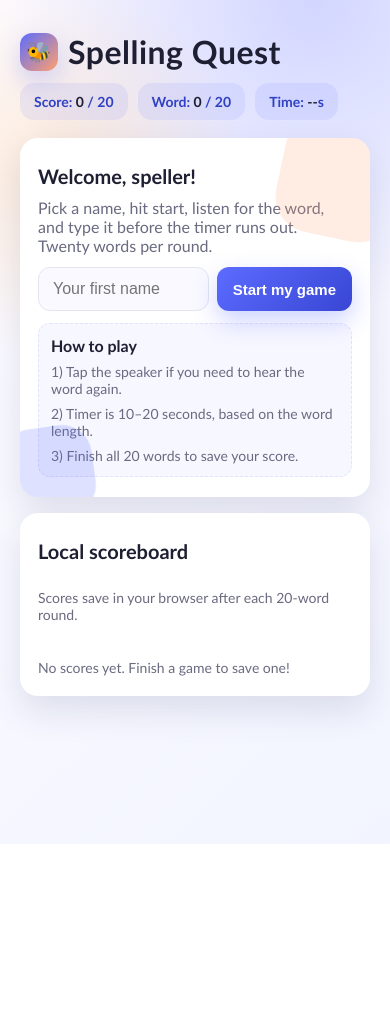
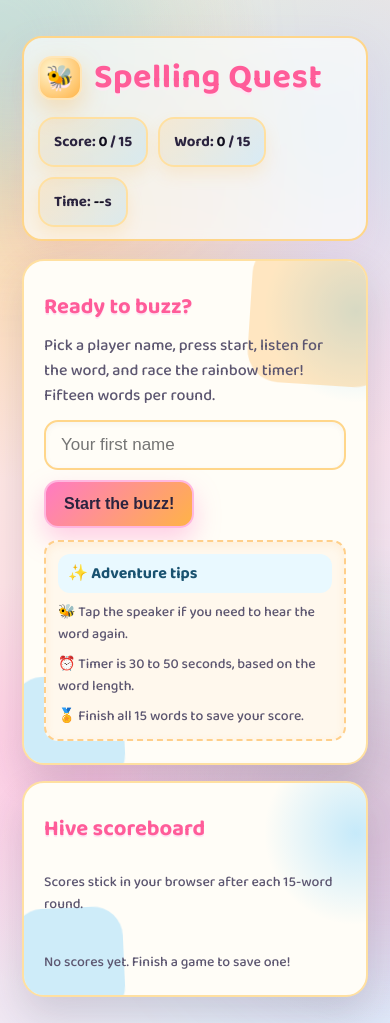
Before and after one commit to mangini/spelling-bee-app, a plain HTML site: page index.html in a window 390 px wide. Shown: the top 1023 px of the page. Before the commit the page ends 844 px from the top, so only its background shows below. Drawn offline with Linux system fonts and the light colour scheme.

Commit message:
change words, timeout, and a lot of other stuff

```diff
--- a/index.html
+++ b/index.html
@@ -1,35 +1,80 @@
 <!DOCTYPE html>
 <html lang="en">
+
 <head>
   <meta charset="UTF-8">
   <meta name="viewport" content="width=device-width, initial-scale=1.0">
   <title>Spelling Quest</title>
   <style>
+    @import url('https://fonts.googleapis.com/css2?family=Baloo+2:wght@500;600;700&family=Fredoka:wght@500;600&display=swap');
+
     :root {
-      --bg: #f7f3ff;
-      --card: #ffffff;
-      --accent: #5c6cff;
-      --accent-2: #ff9f6e;
-      --text: #1f1f33;
-      --muted: #6a6a80;
-      --success: #1bbf72;
-      --danger: #ff4f5e;
+      --bg-1: #fff4d8;
+      --bg-2: #ffe1ec;
+      --bg-3: #d8f3ff;
+      --card: #fffdf7;
+      --accent: #ff7ac3;
+      --accent-2: #ffb347;
+      --accent-3: #5cc6ff;
+      --accent-4: #66e3b0;
+      --text: #2b243f;
+      --muted: #5d5771;
+      --success: #28c57b;
+      --danger: #ff5252;
     }
-    * { box-sizing: border-box; }
+
+    * {
+      box-sizing: border-box;
+    }
+
     body {
       margin: 0;
       min-height: 100vh;
-      font-family: "Avenir Next", "Trebuchet MS", "Gill Sans", sans-serif;
-      background: radial-gradient(circle at 15% 20%, rgba(255, 199, 135, 0.3), transparent 25%),
-                  radial-gradient(circle at 80% 0%, rgba(92, 108, 255, 0.25), transparent 35%),
-                  linear-gradient(135deg, #fdfbff 0%, #f2f5ff 100%);
+      font-family: "Baloo 2", "Fredoka", "Comic Neue", "Avenir Next", sans-serif;
+      background:
+        radial-gradient(circle at 12% 18%, rgba(255, 179, 71, 0.36), transparent 30%),
+        radial-gradient(circle at 82% 12%, rgba(92, 198, 255, 0.28), transparent 32%),
+        radial-gradient(circle at 24% 72%, rgba(255, 122, 195, 0.28), transparent 26%),
+        radial-gradient(circle at 90% 72%, rgba(102, 227, 176, 0.28), transparent 28%),
+        linear-gradient(135deg, var(--bg-1), var(--bg-2), var(--bg-3));
       color: var(--text);
+      position: relative;
+      overflow-x: hidden;
     }
+
+    body::before,
+    body::after {
+      content: "";
+      position: fixed;
+      width: 320px;
+      height: 320px;
+      border-radius: 40% 60% 50% 70%;
+      filter: blur(70px);
+      opacity: 0.35;
+      pointer-events: none;
+      z-index: 0;
+    }
+
+    body::before {
+      background: var(--accent-3);
+      top: -120px;
+      left: -160px;
+    }
+
+    body::after {
+      background: var(--accent);
+      bottom: -140px;
+      right: -140px;
+    }
+
     .app {
+      position: relative;
+      z-index: 1;
       max-width: 1100px;
       margin: 0 auto;
-      padding: 32px 20px 80px;
+      padding: 36px 22px 90px;
     }
+
     header {
       display: flex;
       flex-wrap: wrap;
@@ -37,216 +82,378 @@
       justify-content: space-between;
       gap: 12px;
       margin-bottom: 18px;
+      background: rgba(255, 255, 255, 0.65);
+      border: 2px solid #ffd68a;
+      border-radius: 20px;
+      padding: 12px 14px;
+      box-shadow: 0 15px 40px rgba(255, 122, 195, 0.12);
+      backdrop-filter: blur(6px);
     }
+
     h1 {
       margin: 0;
-      font-size: 32px;
+      font-size: 34px;
       letter-spacing: 0.5px;
       display: flex;
       align-items: center;
-      gap: 10px;
+      gap: 12px;
+      color: #ff5c99;
+      text-shadow: 0 3px 0 #ffe6f4;
     }
+
     h1 span {
       display: inline-flex;
       align-items: center;
       justify-content: center;
-      width: 38px;
-      height: 38px;
-      border-radius: 12px;
-      background: linear-gradient(135deg, var(--accent), var(--accent-2));
-      color: white;
-      font-weight: 700;
-      font-size: 20px;
-      box-shadow: 0 10px 25px rgba(92, 108, 255, 0.25);
+      width: 44px;
+      height: 44px;
+      border-radius: 14px;
+      background: radial-gradient(circle at 30% 30%, #fff6d0, #ffb347);
+      color: #3a2a00;
+      font-weight: 800;
+      font-size: 22px;
+      box-shadow: 0 10px 25px rgba(255, 179, 71, 0.35);
+      border: 2px solid #ffe6b8;
     }
+
     .meta {
       display: flex;
       align-items: center;
       gap: 10px;
       flex-wrap: wrap;
-      font-size: 14px;
+      font-size: 15px;
       color: var(--muted);
     }
+
     .pill {
-      padding: 10px 14px;
-      border-radius: 14px;
-      background: rgba(92, 108, 255, 0.1);
-      color: #3041c3;
-      font-weight: 700;
+      padding: 11px 14px;
+      border-radius: 16px;
+      background: linear-gradient(135deg, rgba(255, 186, 92, 0.18), rgba(92, 198, 255, 0.18));
+      color: #2b243f;
+      font-weight: 800;
+      border: 2px solid #ffe0a1;
+      box-shadow: 0 8px 16px rgba(255, 179, 71, 0.16);
     }
-    .pill em { font-style: normal; color: var(--text); }
+
+    .pill em {
+      font-style: normal;
+      color: #0f0d1c;
+    }
+
     .grid {
       display: grid;
       grid-template-columns: 2fr 1fr;
       gap: 16px;
     }
+
     .card {
       background: var(--card);
-      border-radius: 18px;
-      padding: 20px 18px;
-      box-shadow: 0 15px 35px rgba(34, 44, 94, 0.12);
+      border-radius: 22px;
+      padding: 22px 20px;
+      box-shadow: 0 18px 40px rgba(43, 36, 63, 0.16);
       position: relative;
       overflow: hidden;
+      border: 2px solid #ffe0a1;
     }
+
     .card h2 {
-      margin: 6px 0 10px;
-      font-size: 20px;
+      margin: 6px 0 8px;
+      font-size: 22px;
+      color: #ff5c99;
+      text-shadow: 0 2px 0 #ffe6f4;
     }
+
     .card p {
       margin: 4px 0 12px;
       color: var(--muted);
     }
+
+    .card::after {
+      content: "";
+      position: absolute;
+      inset: -80px -120px auto auto;
+      width: 260px;
+      height: 260px;
+      background: radial-gradient(circle, rgba(92, 198, 255, 0.35), transparent 50%);
+      transform: rotate(12deg);
+      z-index: 0;
+    }
+
+    .card>* {
+      position: relative;
+      z-index: 1;
+    }
+
     form {
       display: flex;
-      gap: 8px;
+      gap: 10px;
       flex-wrap: wrap;
     }
+
     input[type="text"] {
       flex: 1;
-      min-width: 160px;
-      padding: 12px 14px;
-      border-radius: 12px;
-      border: 1px solid #e3e5f0;
-      font-size: 16px;
-      transition: border-color 0.2s, box-shadow 0.2s;
-      background: #f9f9ff;
+      min-width: 180px;
+      padding: 13px 15px;
+      border-radius: 14px;
+      border: 2px solid #ffd68a;
+      font-size: 17px;
+      transition: border-color 0.2s, box-shadow 0.2s, transform 0.1s;
+      background: #fffdf7;
+      box-shadow: inset 0 2px 6px rgba(0, 0, 0, 0.04);
     }
+
     input[type="text"]:focus {
       outline: none;
-      border-color: var(--accent);
-      box-shadow: 0 0 0 3px rgba(92, 108, 255, 0.15);
+      border-color: #ff7ac3;
+      box-shadow: 0 0 0 4px rgba(255, 122, 195, 0.22);
+      transform: translateY(-1px);
     }
+
     button {
       border: none;
       cursor: pointer;
-      padding: 12px 16px;
-      border-radius: 12px;
-      font-weight: 700;
-      font-size: 15px;
-      transition: transform 0.1s, box-shadow 0.2s, background 0.2s;
-      background: linear-gradient(135deg, var(--accent), #3946d4);
-      color: white;
-      box-shadow: 0 10px 25px rgba(92, 108, 255, 0.3);
+      padding: 13px 18px;
+      border-radius: 14px;
+      font-weight: 800;
+      font-size: 16px;
+      transition: transform 0.12s, box-shadow 0.2s, background 0.2s;
+      background: linear-gradient(135deg, var(--accent), var(--accent-2));
+      color: #2b243f;
+      box-shadow: 0 12px 26px rgba(255, 122, 195, 0.35);
+      border: 2px solid #ffb7df;
     }
+
+    button:hover {
+      transform: translateY(-1px) scale(1.01);
+    }
+
+    button:active {
+      transform: translateY(1px) scale(0.99);
+    }
+
     button.secondary {
-      background: #f0f2ff;
-      color: #3041c3;
-      box-shadow: none;
-      border: 1px solid #dfe3ff;
+      background: linear-gradient(135deg, #d8f3ff, #fffdf7);
+      color: #1d3045;
+      border-color: #b9e8ff;
+      box-shadow: 0 8px 20px rgba(92, 198, 255, 0.18);
     }
-    button:active { transform: translateY(1px); }
+
     .timer {
-      margin: 6px 0 12px;
-      font-weight: 700;
+      margin: 6px 0 14px;
+      font-weight: 800;
       color: var(--text);
       display: flex;
       align-items: center;
-      gap: 8px;
+      gap: 10px;
+      flex-wrap: wrap;
     }
+
     .timer-bar {
       width: 100%;
-      height: 10px;
-      background: #eef0ff;
+      height: 12px;
+      background: #ffecc7;
       border-radius: 999px;
       overflow: hidden;
       position: relative;
+      border: 2px solid #ffcf8a;
+      box-shadow: inset 0 2px 6px rgba(0, 0, 0, 0.08);
     }
+
     .timer-fill {
       position: absolute;
       top: 0;
       left: 0;
       height: 100%;
       width: 100%;
-      background: linear-gradient(90deg, var(--accent), var(--accent-2));
+      background: repeating-linear-gradient(45deg, #ff7ac3, #ff7ac3 14px, #ffb347 14px, #ffb347 28px);
       transform-origin: left;
       transition: width 0.2s linear;
     }
+
     .feedback {
-      margin-top: 12px;
-      font-weight: 700;
+      margin-top: 14px;
+      font-weight: 800;
       display: flex;
       align-items: center;
       gap: 8px;
+      font-size: 16px;
     }
-    .feedback.correct { color: var(--success); }
-    .feedback.wrong { color: var(--danger); }
+
+    .feedback.correct {
+      color: var(--success);
+    }
+
+    .feedback.wrong {
+      color: var(--danger);
+    }
+
     .word-chip {
       display: inline-flex;
       align-items: center;
       gap: 6px;
-      background: #fef4eb;
+      background: #fff3fd;
       border-radius: 999px;
-      padding: 6px 10px;
-      color: #c4641f;
-      font-weight: 700;
+      padding: 7px 12px;
+      color: #b03286;
+      font-weight: 800;
       font-size: 14px;
+      border: 2px solid #ffd5f2;
+      box-shadow: 0 6px 14px rgba(255, 122, 195, 0.2);
     }
+
     .stacked {
       display: flex;
       flex-direction: column;
       gap: 12px;
     }
+
     .scoreboard-list {
       list-style: none;
       padding: 0;
       margin: 0;
       display: flex;
       flex-direction: column;
-      gap: 8px;
+      gap: 10px;
     }
+
     .scoreboard-item {
-      background: #f8f8ff;
-      border: 1px solid #e5e8ff;
-      border-radius: 12px;
-      padding: 10px 12px;
+      background: linear-gradient(135deg, rgba(255, 186, 92, 0.15), rgba(92, 198, 255, 0.12));
+      border: 2px solid #ffcf8a;
+      border-radius: 16px;
+      padding: 12px 14px;
       display: flex;
       align-items: center;
       justify-content: space-between;
       gap: 10px;
+      box-shadow: 0 10px 22px rgba(43, 36, 63, 0.12);
     }
-    .scoreboard-item strong { color: var(--text); }
+
+    .scoreboard-item strong {
+      color: var(--text);
+    }
+
     .badge {
-      width: 28px;
-      height: 28px;
-      border-radius: 8px;
-      background: #e7eaff;
+      width: 32px;
+      height: 32px;
+      border-radius: 10px;
+      background: linear-gradient(135deg, #66e3b0, #5cc6ff);
       display: grid;
       place-items: center;
       font-weight: 800;
-      color: #3041c3;
+      color: #0c1c2a;
+      border: 2px solid #b5f3da;
+      box-shadow: 0 6px 14px rgba(102, 227, 176, 0.22);
     }
-    .muted { color: var(--muted); font-size: 14px; }
-    .hidden { display: none !important; }
+
+    .muted {
+      color: var(--muted);
+      font-size: 14px;
+    }
+
+    .hidden {
+      display: none !important;
+    }
+
     .floating {
       position: absolute;
-      opacity: 0.2;
+      opacity: 0.3;
       pointer-events: none;
-      filter: blur(0.6px);
+      filter: blur(0.3px);
+      animation: floaty 6s ease-in-out infinite;
     }
-    .float-1 { width: 120px; height: 120px; background: var(--accent-2); top: -20px; right: -30px; border-radius: 36px; transform: rotate(12deg); }
-    .float-2 { width: 90px; height: 90px; background: var(--accent); bottom: -20px; left: -16px; border-radius: 30px; transform: rotate(-8deg); }
+
+    .float-1 {
+      width: 140px;
+      height: 140px;
+      background: #ffb347;
+      top: -18px;
+      right: -24px;
+      border-radius: 32px;
+      transform: rotate(10deg);
+    }
+
+    .float-2 {
+      width: 110px;
+      height: 110px;
+      background: #5cc6ff;
+      bottom: -16px;
+      left: -10px;
+      border-radius: 30px;
+      transform: rotate(-6deg);
+      animation-delay: 1.2s;
+    }
+
+    .float-3 {
+      width: 120px;
+      height: 120px;
+      background: #ff7ac3;
+      bottom: -30px;
+      right: 16px;
+      border-radius: 38px;
+      transform: rotate(18deg);
+      animation-delay: 0.6s;
+    }
+
     .summary {
       margin-top: 12px;
       padding: 12px;
-      border: 1px dashed #dfe3ff;
-      border-radius: 12px;
-      background: #f6f7ff;
+      border: 2px dashed #ffcf8a;
+      border-radius: 14px;
+      background: #fff8ed;
       display: flex;
       flex-direction: column;
       gap: 8px;
+      box-shadow: inset 0 3px 8px rgba(255, 186, 92, 0.14);
     }
+
+    .tip-row {
+      display: flex;
+      align-items: center;
+      gap: 8px;
+    }
+
+    .tag {
+      display: inline-flex;
+      align-items: center;
+      gap: 6px;
+      padding: 7px 10px;
+      border-radius: 12px;
+      background: #e9f9ff;
+      color: #195270;
+      font-weight: 700;
+    }
+
+    @keyframes floaty {
+
+      0%,
+      100% {
+        transform: translateY(0) rotate(6deg);
+      }
+
+      50% {
+        transform: translateY(8px) rotate(-4deg);
+      }
+    }
+
     @media (max-width: 900px) {
-      .grid { grid-template-columns: 1fr; }
+      .grid {
+        grid-template-columns: 1fr;
+      }
+
+      header {
+        justify-content: flex-start;
+      }
     }
   </style>
 </head>
+
 <body>
   <div class="app">
     <header>
       <h1><span>🐝</span> Spelling Quest</h1>
       <div class="meta">
-        <div class="pill">Score: <em id="score">0</em> / 20</div>
-        <div class="pill">Word: <em id="word-count">0</em> / 20</div>
+        <div class="pill">Score: <em id="score">0</em> / 15</div>
+        <div class="pill">Word: <em id="word-count">0</em> / 15</div>
         <div class="pill">Time: <em id="time-left">--</em>s</div>
       </div>
     </header>
@@ -255,27 +462,31 @@
       <section class="card" id="setup-card">
         <div class="floating float-1"></div>
         <div class="floating float-2"></div>
-        <h2>Welcome, speller!</h2>
-        <p>Pick a name, hit start, listen for the word, and type it before the timer runs out. Twenty words per round.</p>
+        <h2>Ready to buzz?</h2>
+        <p>Pick a player name, press start, listen for the word, and race the rainbow timer! Fifteen words per round.
+        </p>
         <form id="setup-form">
-          <input type="text" id="player-name" placeholder="Your first name" required maxlength="20" aria-label="Player name">
-          <button type="submit">Start my game</button>
+          <input type="text" id="player-name" placeholder="Your first name" required maxlength="20"
+            aria-label="Player name">
+          <button type="submit">Start the buzz!</button>
         </form>
         <div class="summary">
-          <div><strong>How to play</strong></div>
-          <div class="muted">1) Tap the speaker if you need to hear the word again.</div>
-          <div class="muted">2) Timer is 10–20 seconds, based on the word length.</div>
-          <div class="muted">3) Finish all 20 words to save your score.</div>
+          <div class="tag">✨ Adventure tips</div>
+          <div class="muted">🐝 Tap the speaker if you need to hear the word again.</div>
+          <div class="muted">⏰ Timer is 30 to 50 seconds, based on the word length.</div>
+          <div class="muted">🏅 Finish all 15 words to save your score.</div>
         </div>
       </section>
 
       <section class="card stacked hidden" id="game-card">
         <div>
-          <h2>Round in progress</h2>
-          <p class="muted">Listen carefully, then spell. Press enter to submit.</p>
+          <h2>Buzzing round</h2>
+          <p class="muted">Listen, then type your best spelling before the timer pops!</p>
           <div class="timer">
             <span class="word-chip">⏱ <span id="timer-label">Ready</span></span>
-            <div class="timer-bar"><div class="timer-fill" id="timer-fill"></div></div>
+            <div class="timer-bar">
+              <div class="timer-fill" id="timer-fill"></div>
+            </div>
           </div>
           <div class="muted" id="hint">Press the speaker to hear your word.</div>
         </div>
@@ -283,10 +494,11 @@
         <div>
           <div class="pill" style="display:inline-flex; align-items:center; gap:6px; margin-bottom:8px;">
             <button type="button" class="secondary" id="speak-btn" aria-label="Speak word">🔊 Speak word</button>
-            <span class="muted">Word <span id="current-word-number">1</span> of 20</span>
+            <span class="muted">Word <span id="current-word-number">1</span> of 15</span>
           </div>
           <form id="answer-form">
-            <input type="text" id="answer-input" autocomplete="off" placeholder="Type the spelling here" aria-label="Your spelling">
+            <input type="text" id="answer-input" autocomplete="off" placeholder="Type the spelling here"
+              aria-label="Your spelling">
             <button type="submit">Submit</button>
           </form>
           <div class="feedback" id="feedback" aria-live="polite"></div>
@@ -294,10 +506,11 @@
       </section>
 
       <section class="card stacked hidden" id="summary-card">
-        <h2>Game finished 🎉</h2>
+        <div class="floating float-3"></div>
+        <h2>Great job, superstar! 🎉</h2>
         <p class="muted">Nice work! Check the scoreboard to see your place.</p>
         <div class="summary">
-          <div><strong>Final score</strong>: <span id="final-score">0</span> / 20</div>
+          <div><strong>Final score</strong>: <span id="final-score">0</span> / 15</div>
           <div id="correct-count" class="muted"></div>
           <div id="miss-count" class="muted"></div>
         </div>
@@ -309,8 +522,9 @@
       </section>
 
       <section class="card stacked" id="scoreboard-card">
-        <h2>Local scoreboard</h2>
-        <p class="muted">Scores save in your browser after each 20-word round.</p>
+        <div class="floating float-2"></div>
+        <h2>Hive scoreboard</h2>
+        <p class="muted">Scores stick in your browser after each 15-word round.</p>
         <ul class="scoreboard-list" id="scoreboard"></ul>
         <div class="muted" id="no-scores">No scores yet. Finish a game to save one!</div>
       </section>
@@ -318,11 +532,11 @@
   </div>
 
   <script>
-    const TOTAL_WORDS = 20;
+    const TOTAL_WORDS = 15;
     const storageKey = "spelling-quest-scores";
     const words = [
-      "garden", "puzzle", "mystery", "pillow", "rocket", "planet", "capture", "journey",
-      "dolphin", "river", "thunder", "whistle", "shadow", "canyon", "lantern", "pepper",
+      "garden", "puzzle", "mystery", "pillow", "rocket", "planet", "capture",
+      "dolphin", "river", "thunder", "whistle", "shadow", "canyon", "pepper",
       "marble", "castle", "forest", "sunrise", "parade", "feather", "velvet", "bubble",
       "courage", "giraffe", "bicycle", "alphabet", "holiday", "friend", "giggle", "basket",
       "silver", "nature", "cousin", "explore", "adventure", "cactus", "sudden", "wonder",
@@ -330,8 +544,14 @@
       "farmer", "brave", "memory", "island", "harbor", "blanket", "fortune", "lizard",
       "morning", "evening", "pocket", "lightning", "music", "treasure", "secret", "fossil",
       "lantern", "kindness", "harvest", "sparkle", "orchard", "sandwich", "cabin", "grateful",
-      "capture", "library", "science", "pioneer", "journey", "picture", "energy", "rainbow"
+      "library", "science", "pioneer", "picture", "energy", "rainbow",
+      "unicorn", "pirates", "leaning", "acrobat", "forepaw", "recipe", "mermaid", "incredible", "nervous", "raise", "attacked", "streetlights", "shouting", "dinosaur",
+      "gorgeous", "avocado", "formation", "faraway", "understand", "breakfast", "message", "elephant", "garbage", "bombarded", "leather", "peppercorn", "weather",
+      "turnout", "journey", "asleep", "brilliant", "monsoon", "valentine", "especially", "heater", "wooden",
+      "window", "chocolate", "hedgehog", "surprise", "disability", "countess", "cartwheel",
+      "zooming", "eaten", "courtyard", "curious", "vacuum", "dangerous", "February"
     ];
+    const uniqueWords = Array.from(new Set(words));
 
     const setupCard = document.getElementById("setup-card");
     const gameCard = document.getElementById("game-card");
@@ -341,6 +561,7 @@
     const reviewList = document.getElementById("review-list");
     const timerFill = document.getElementById("timer-fill");
     const timerLabel = document.getElementById("timer-label");
+    let feedbackClearTimeout = null;
 
     const scoreEl = document.getElementById("score");
     const wordCountEl = document.getElementById("word-count");
@@ -385,8 +606,25 @@
 
     const clamp = (val, min, max) => Math.min(max, Math.max(min, val));
 
+    function clearFeedbackLine() {
+      if (feedbackClearTimeout) {
+        clearTimeout(feedbackClearTimeout);
+        feedbackClearTimeout = null;
+      }
+      feedbackEl.textContent = "";
+      feedbackEl.className = "feedback";
+    }
+
+    function scheduleFeedbackClear() {
+      if (feedbackClearTimeout) clearTimeout(feedbackClearTimeout);
+      feedbackClearTimeout = setTimeout(() => {
+        clearFeedbackLine();
+      }, 5000);
+    }
+
     function nextWords() {
-      const shuffled = shuffle(words);
+      const pool = uniqueWords.length >= TOTAL_WORDS ? uniqueWords : words;
+      const shuffled = shuffle(pool);
       return shuffled.slice(0, TOTAL_WORDS);
     }
 
@@ -407,7 +645,7 @@
       timeLeftEl.textContent = "--";
       currentWordNumberEl.textContent = "1";
       feedbackEl.textContent = "";
-      feedbackEl.className = "feedback";
+      clearFeedbackLine();
       reviewList.innerHTML = "";
       reviewList.classList.add("hidden");
       summaryCard.classList.add("hidden");
@@ -423,14 +661,14 @@
       window.speechSynthesis.cancel();
       const u = new SpeechSynthesisUtterance(word);
       u.lang = "en-US";
-      u.rate = 0.95;
-      u.pitch = 1.02;
+      u.rate = 0.3;
+      u.pitch = 4;
       window.speechSynthesis.speak(u);
     }
 
     function timeForWord(word) {
       const len = word.length;
-      return clamp(8 + Math.round(len * 1.2), 10, 20);
+      return clamp(20 + Math.round(len * 1.2), 30, 50);
     }
 
     function startTimer(seconds, resumeMs) {
@@ -502,6 +740,7 @@
           typed: timedOut ? "(no answer)" : guessRaw || "(no answer)"
         });
       }
+      scheduleFeedbackClear();
       scoreEl.textContent = gameState.score;
       wordCountEl.textContent = gameState.index + 1;
       timeLeftEl.textContent = "—";
@@ -602,6 +841,10 @@
       speak(gameState.currentWord);
     });
 
+    answerInput.addEventListener("input", () => {
+      clearFeedbackLine();
+    });
+
     playAgainBtn.addEventListener("click", () => {
       summaryCard.classList.add("hidden");
       setupCard.classList.remove("hidden");
@@ -626,4 +869,5 @@
     renderScores();
   </script>
 </body>
+
 </html>
```
